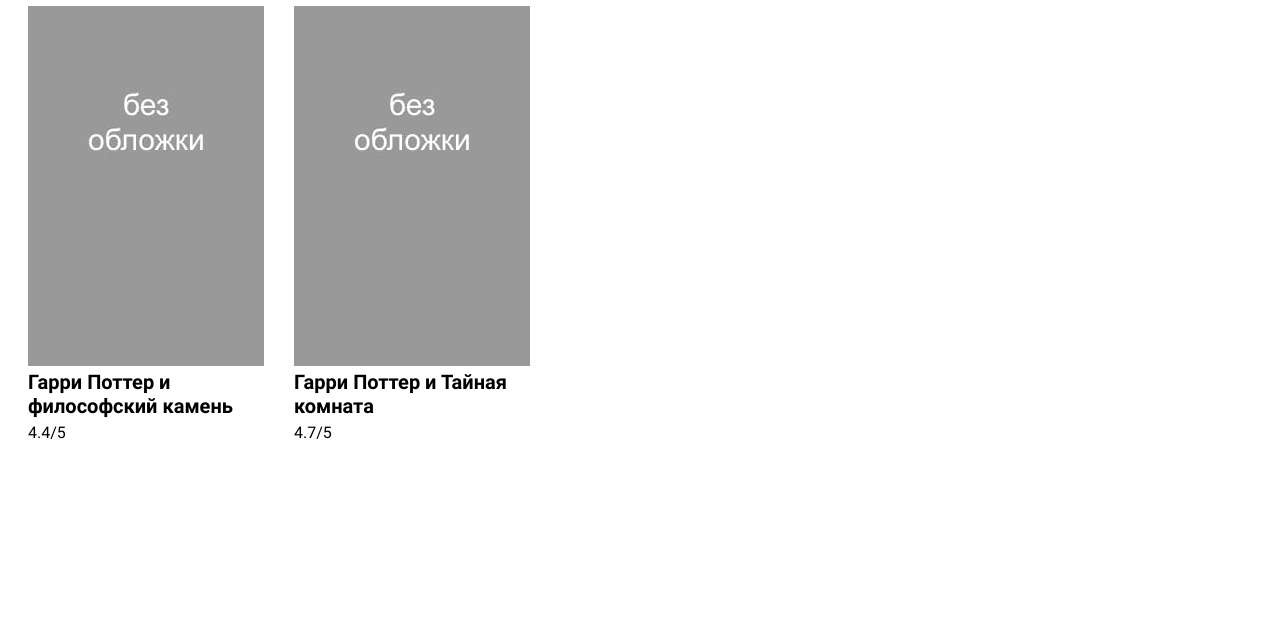
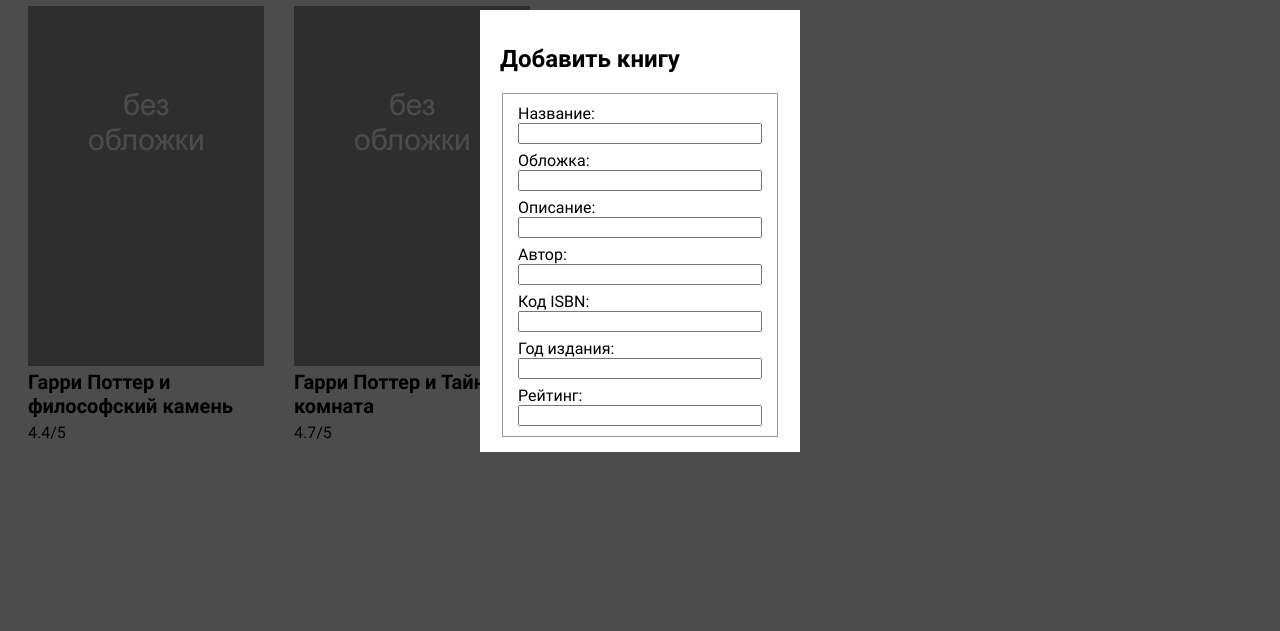
Before and after one commit to glevanov/test-library, a React app: page / in a window 1280 px wide. Shown: the part 169-800 px from the top of the page. Built offline with nearby package versions, Linux system fonts and the light colour scheme.

Commit message:
Add basic form for adding books

```diff
--- /dev/null
+++ b/src/css/add-book.css
@@ -0,0 +1,38 @@
+.add-book {
+    position: fixed;
+    top: 0;
+    left: 0;
+    z-index: 500;
+
+    display: flex;
+    justify-content: center;
+    align-items: center;
+    width: 100%;
+    height: 100%;
+
+    box-sizing: border-box;
+
+    background-color: rgba(0, 0, 0, 0.7);
+}
+
+.add-book__form {
+    min-width: 320px;
+    padding: 15px 20px;
+    box-sizing: border-box;
+
+    background-color: #ffffff;
+}
+
+.add-book__fieldset {
+    display: flex;
+    flex-direction: column;
+    padding: 10px 15px;
+    row-gap: 7px;
+
+    border: 1px solid #999999;
+}
+
+.add-book__label {
+    display: flex;
+    flex-direction: column;
+}
--- a/src/index.css
+++ b/src/index.css
@@ -5,3 +5,4 @@
 @import "css/menu.css";
 @import "css/header.css";
 @import "css/main.css";
+@import "css/add-book.css";
--- a/src/index.js
+++ b/src/index.js
@@ -65,6 +65,48 @@
     }
 }
 
+class AddBook extends React.Component {
+    render() {
+        return (
+            <div className="add-book">
+                <form className="add-book__form">
+                    <h2>Добавить книгу</h2>
+                    <fieldset className="add-book__fieldset">
+                        <label className="add-book__label">
+                            Название:
+                            <input type="text"/>
+                        </label>
+                        <label className="add-book__label">
+                            Обложка:
+                            <input type="text"/>
+                        </label>
+                        <label className="add-book__label">
+                            Описание:
+                            <input type="text"/>
+                        </label>
+                        <label className="add-book__label">
+                            Автор:
+                            <input type="text"/>
+                        </label>
+                        <label className="add-book__label">
+                            Код ISBN:
+                            <input type="text"/>
+                        </label>
+                        <label className="add-book__label">
+                            Год издания:
+                            <input type="text"/>
+                        </label>
+                        <label className="add-book__label">
+                            Рейтинг:
+                            <input type="text"/>
+                        </label>
+                    </fieldset>
+                </form>
+            </div>
+        )
+    }
+}
+
 class App extends React.Component {
     constructor(props) {
         super(props);
@@ -90,6 +132,7 @@
                     <h1>Библиотека</h1>
                     <BookList books={this.state.books} />
                 </main>
+                <AddBook />
             </>
         );
     }
```
